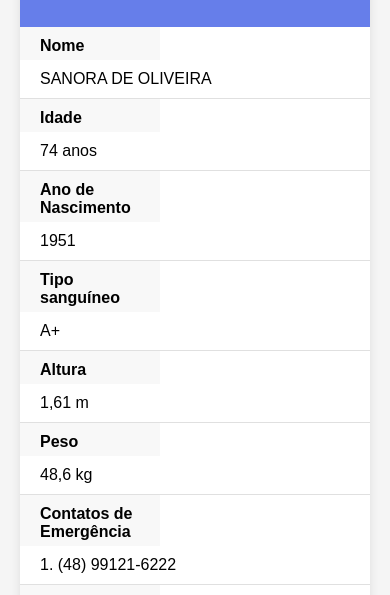
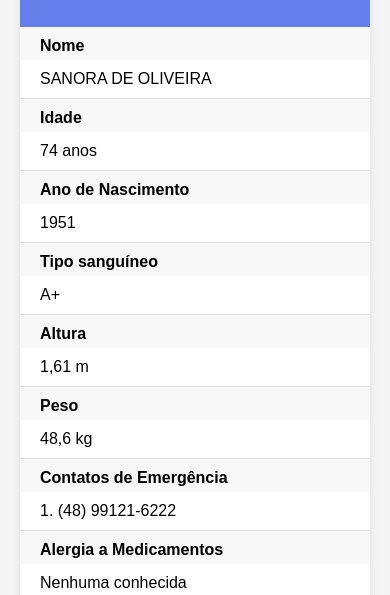
Before and after one commit to eduardo-castilhos/fsg-fichas-identificacao, a plain HTML site: page ficha1.html in a window 390 px wide. Shown: the part 232-827 px from the top of the page. Drawn offline with Linux system fonts and the light colour scheme.

Commit message:
ajuste css

```diff
--- a/ficha1.html
+++ b/ficha1.html
@@ -22,7 +22,7 @@
         .alerta { color: #ff4757; font-weight: bold; }
         @media (max-width: 768px) {
             td { display: block; width: 100%; padding: 10px 20px; }
-            td:first-child { padding-bottom: 5px; border-bottom: none; }
+            td:first-child { padding-bottom: 5px; border-bottom: none; width: 100%;}
         }
     </style>
 </head>
```
Also changed, not shown: 10 other files.
